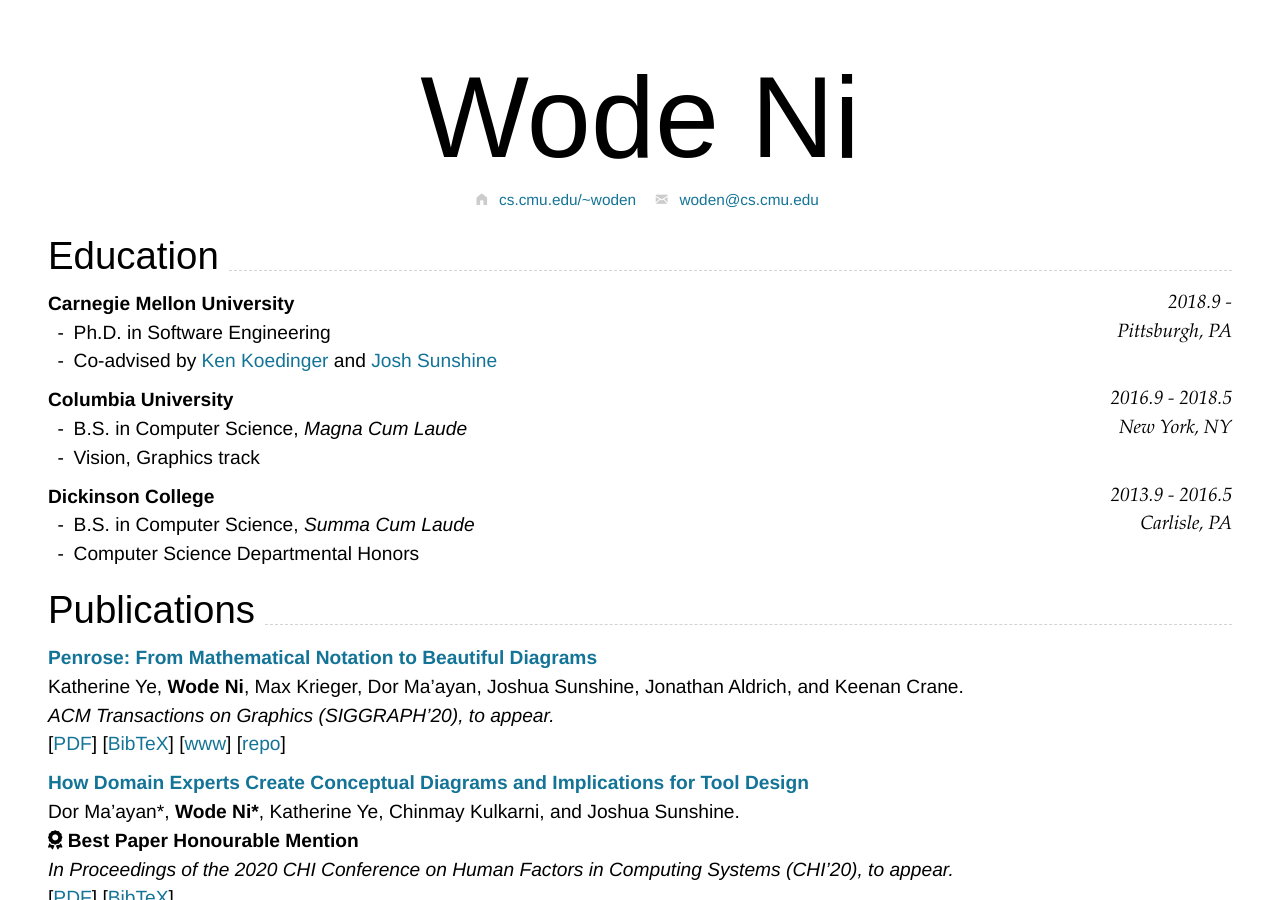
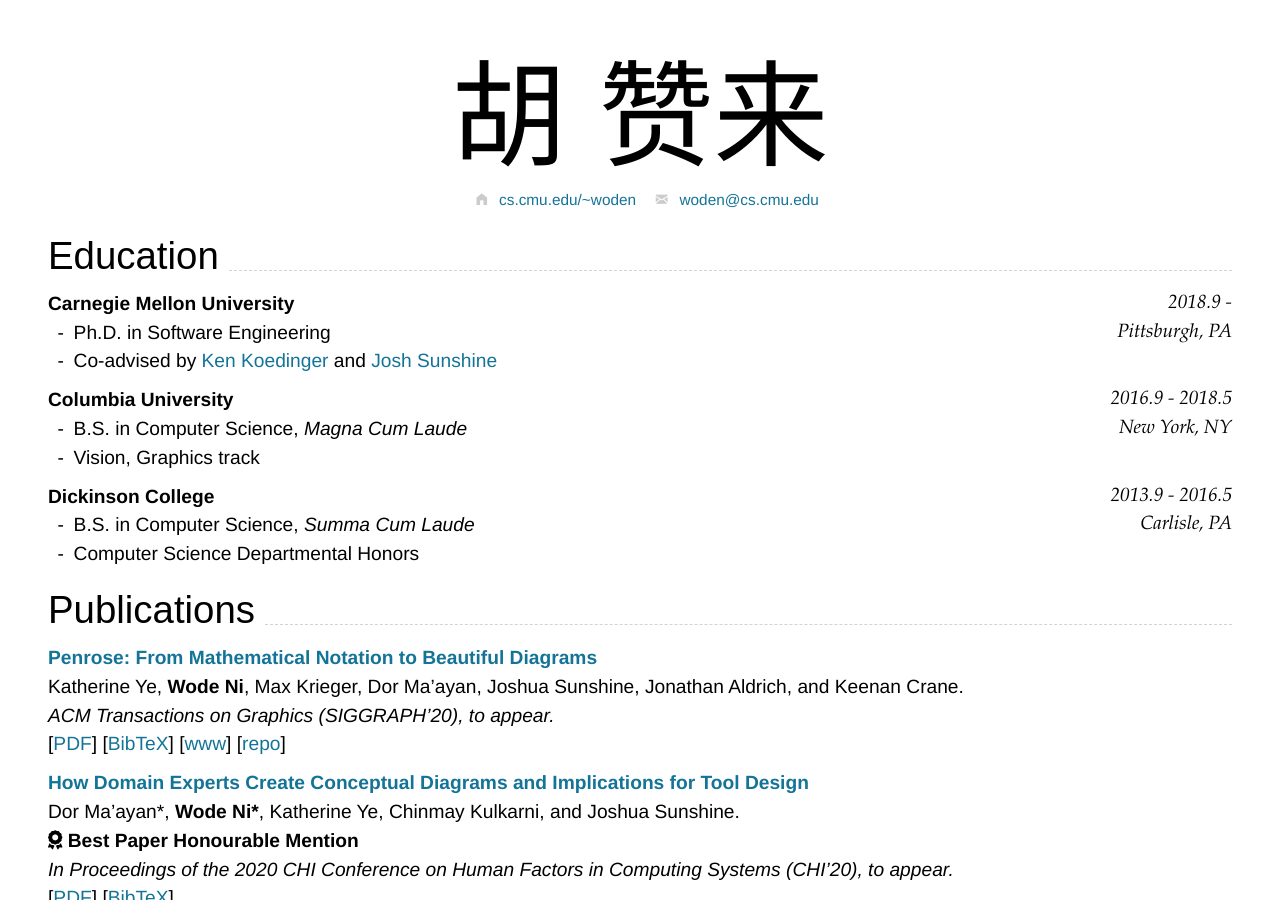
Before and after one commit to xiaolei1110/resume, a Jekyll site: the page built from index.md, in a window 1280 px wide and 900 px high. Built offline with Jekyll 4.4.1, drawn with Linux system fonts in a browser that asks for light colours; nearby versions of some CDN libraries.

Commit message:
改名字

```diff
--- a/index.md
+++ b/index.md
@@ -9,7 +9,7 @@ homepage:
   text: cs.cmu.edu/~woden
 ---
 
-# Wode **Ni**
+# 胡 **赞来**
 
 <!--
 include contact information from the front matter
@@ -53,6 +53,7 @@ Carlisle, PA
 ## Publications
 
 ### [**Penrose: From Mathematical Notation to Beautiful Diagrams**](http://penrose.ink/media/Penrose_SIGGRAPH2020.pdf)
+
 Katherine Ye, **Wode Ni**, Max Krieger, Dor Ma'ayan, Joshua Sunshine, Jonathan Aldrich, and Keenan Crane.<br>
 _ACM Transactions on Graphics (SIGGRAPH'20), to appear._<br>
 [[PDF](http://penrose.ink/media/Penrose_SIGGRAPH2020.pdf)]
@@ -146,7 +147,6 @@ Teaching Assistant, **Introduction to Java II (COMP 132)** `Dickinson, 2016` <br
 Peer Tutor, **Data Structures and Problem Solving (COMP 232)** `Dickinson, 2016` <br>
 Computer Lab Consultant `Dickinson, 2014 - 2016` <br>
 
-
 ## Service
 
 Research Experiences for Undergraduates in Software Engineering Admission Committee `CMU, 2019 - 2020`
```
